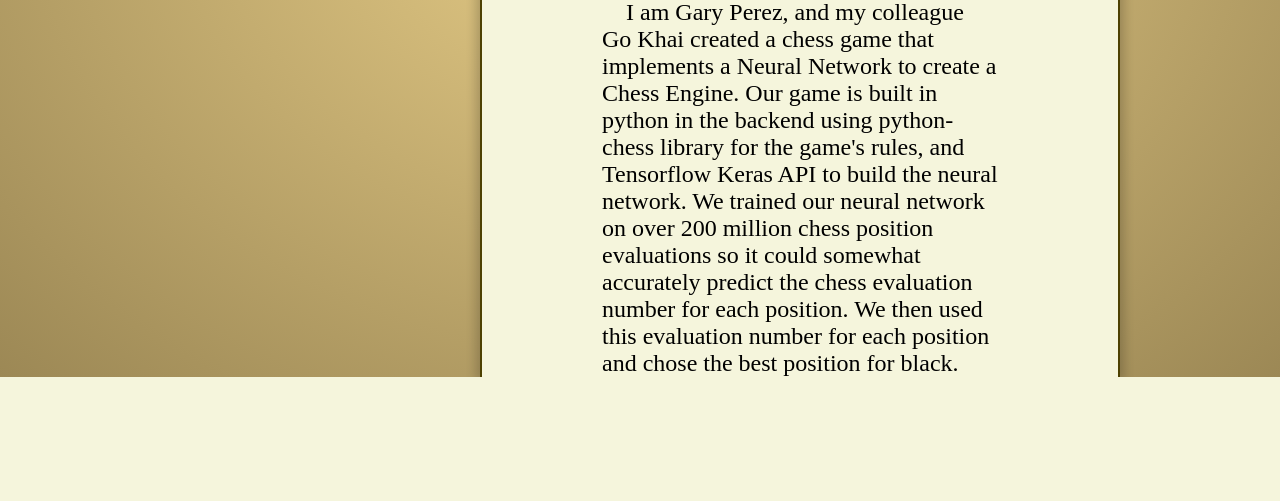
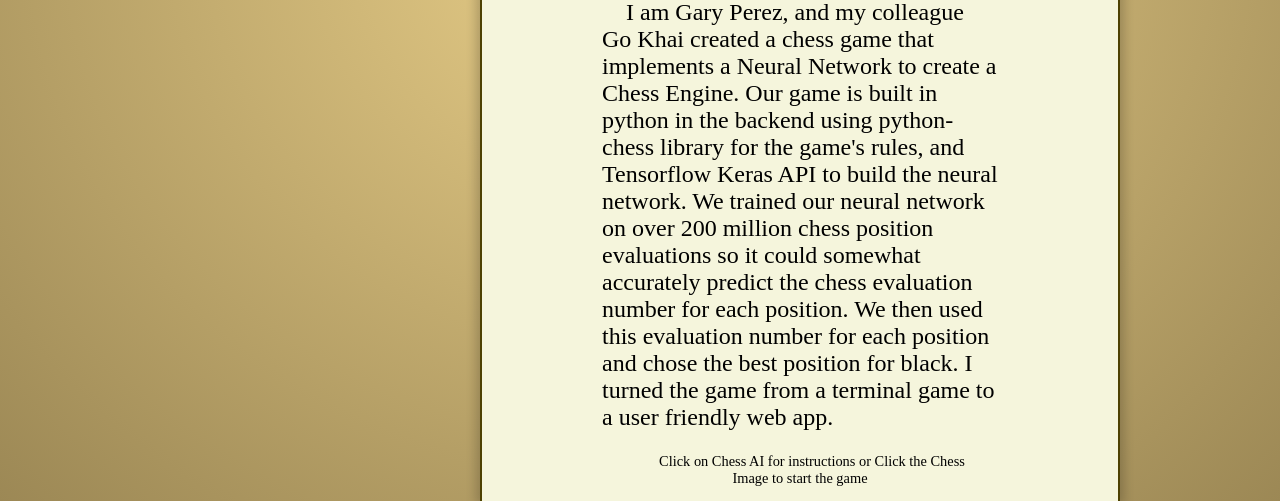
Before and after one commit to GaryLore/ChessProject, a Flask app: page / in a window 1280 px wide. Shown: the part 632-1133 px from the top of the page. Before the commit the page ends 1009 px from the top, so only its background shows below. Run offline with Flask 3, Linux system fonts and the light colour scheme.

Commit message:
css formatting

```diff
--- a/static/board.js
+++ b/static/board.js
@@ -31,6 +31,7 @@
     console.log(pieceSymbol.alt)
     promotionPiece = pieceSymbol.alt;
     closePopUp();
+    submitMove();
   });
 });
 
--- a/static/css/style.css
+++ b/static/css/style.css
@@ -12,6 +12,7 @@
 body {
   display: flex;
   flex-direction: column;
+  justify-content: space-evenly;
   margin: 0rem 20rem;
   min-height: 100vh;
   min-width: 50vw;
@@ -25,6 +26,21 @@
 .remove_decoration{
   text-decoration: none;
   color: black;
+}
+
+h1 a{
+  display: inline-block;
+}
+
+h1 a:hover{
+  transform: scale(1.2);
+  color: #C49A00;
+}
+
+.last{
+  font-size: .6rem;
+  padding: 1.5em 1.5em 1em;
+  text-align: center;
 }
 
 .center{
@@ -233,6 +249,11 @@
   flex-grow: 1;
   aspect-ratio: 1/1;
   border-radius: 10%;
+
+}
+
+.popup .pieces button:hover{
+  background-color: hsl(0, 0%, 70%);
 }
 
 .popup img{
--- a/templates/index.html
+++ b/templates/index.html
@@ -22,8 +22,10 @@
         chess position evaluations so it could somewhat accurately predict
         the chess evaluation number for each position. We then used this
         evaluation number for each position and chose the best position for
-        black.
+        black. I turned the game from a terminal game to a user friendly web app.
     </p>
 
+    <p class="last">Click on Chess AI for instructions or Click the Chess Image to start the game</p>
 </body>
+
 </html>
```
